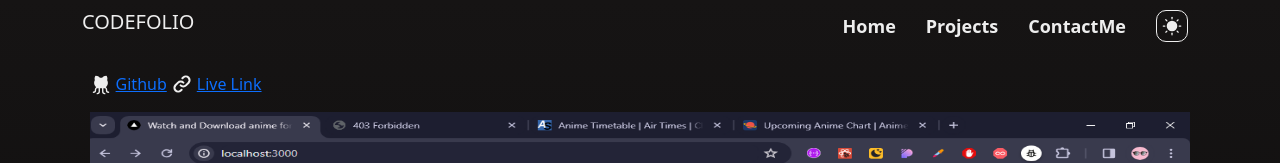
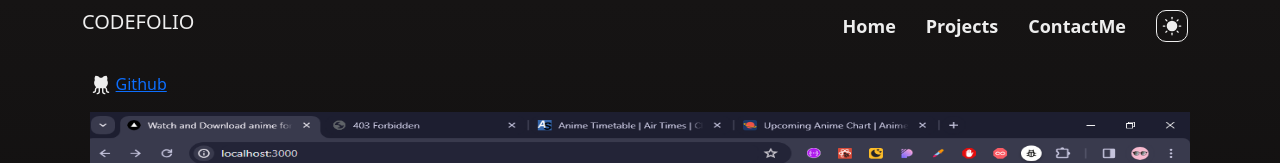
Before and after one commit to Karl-Xavier/aboutme.com, a React (Create React App) app: page /projects/1 in a window 1280 px wide. Shown: the top 163 px of the page. Built offline with nearby package versions, Linux system fonts and the light colour scheme.

Commit message:
Update prod.js

```diff
--- a/src/prod.js
+++ b/src/prod.js
@@ -25,7 +25,6 @@ export const projects = [
         tag: [nextLogo, typeLogo, nodeLogo, expressLogo,redisLogo, mongoLogo],
         links: [
             { name: 'Github', link: 'https://github.com/Karl-Xavier/Shonenstream-Remake.git', icon: <GithubLogo size={22} weight='fill'/> },
-            { name: 'Live Link', link: 'https://myanimetv.vercel.app', icon: <Link size={22} weight='bold'/>, }
         ],
         otherImages: [shonenstream2, shonenstream3, shonenstream4, shonenstream5]
     },
```
